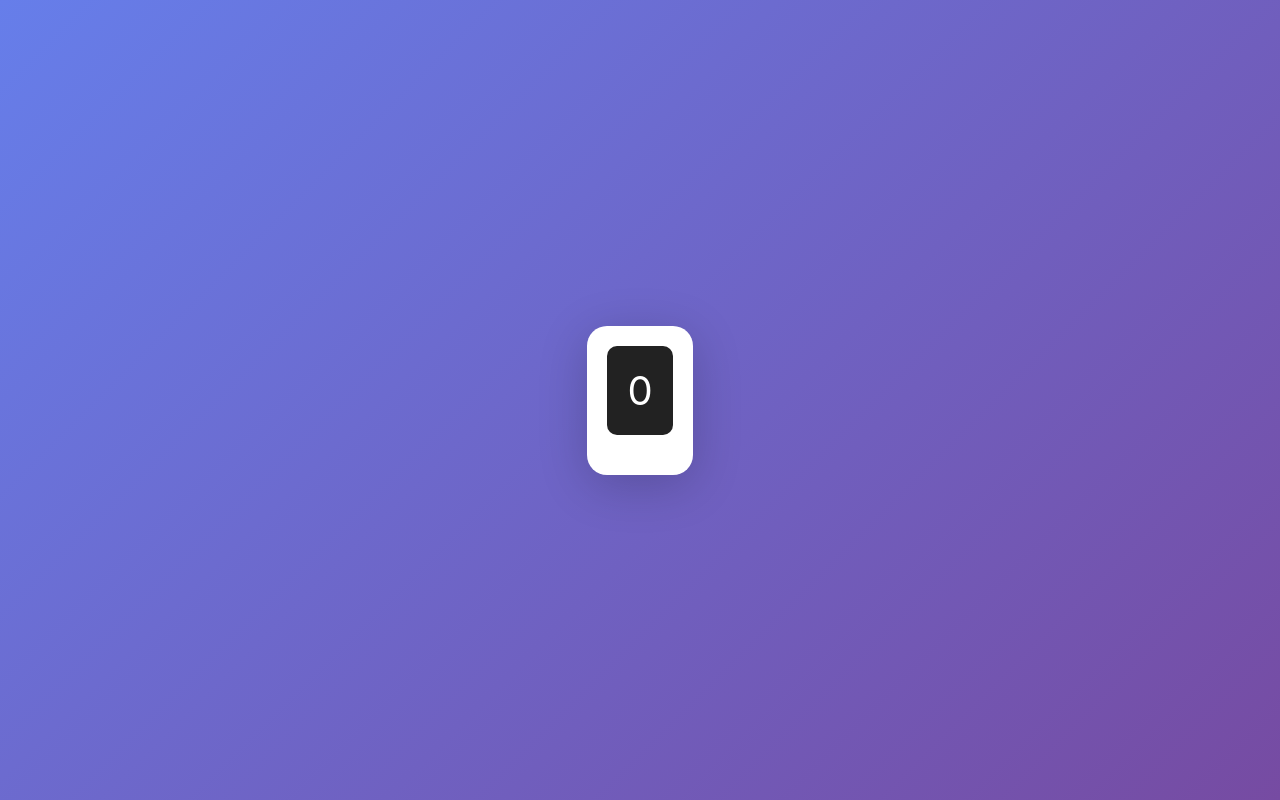
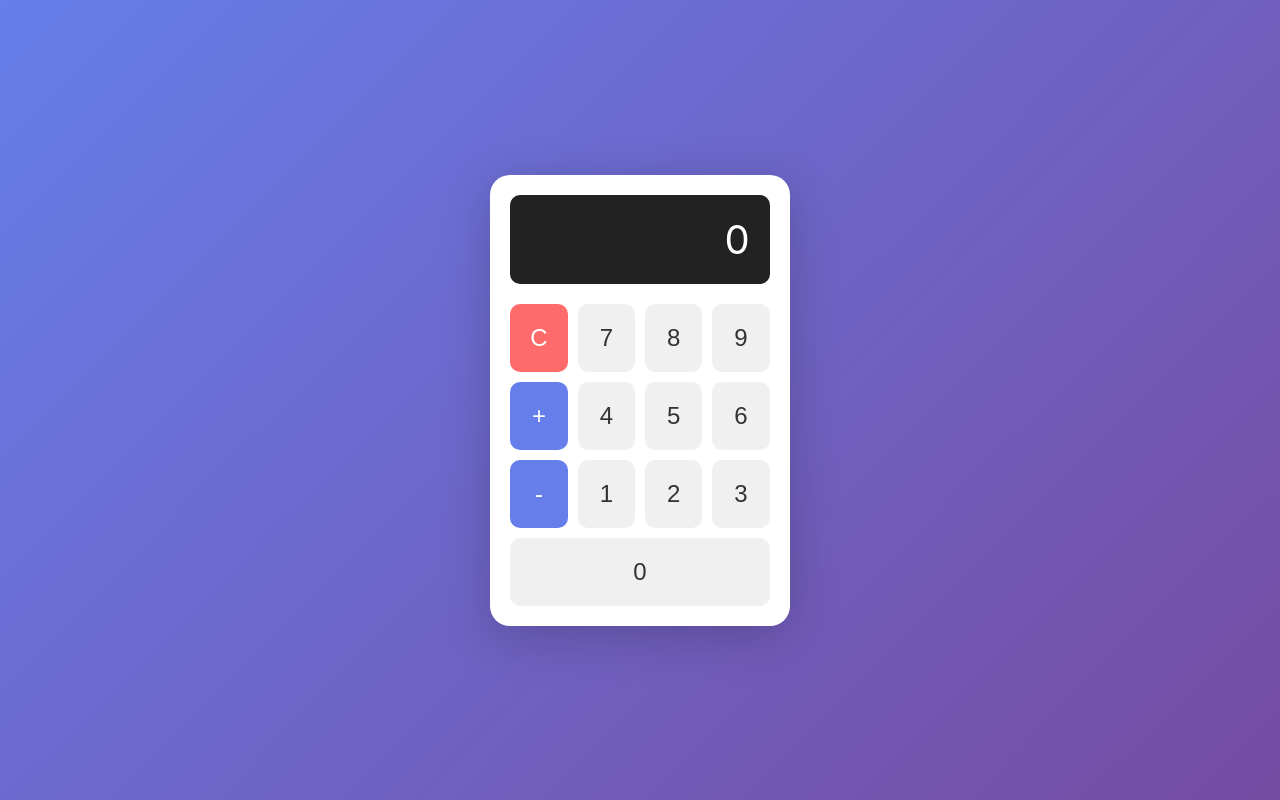
Before and after one commit to rushawnwhite29/git-bisect-practice, a React (Vite) app in the folder frontend/: page / in a window 1280 px wide. Built offline with nearby package versions, Linux system fonts and the light colour scheme.

Commit message:
Add button components with number and operation handlers

```diff
--- a/frontend/src/App.css
+++ b/frontend/src/App.css
@@ -26,3 +26,42 @@
   align-items: center;
   justify-content: flex-end;
 }
+
+.keypad {
+  display: grid;
+  grid-template-columns: repeat(4, 1fr);
+  gap: 10px;
+}
+
+.btn {
+  padding: 20px;
+  font-size: 1.5rem;
+  border: none;
+  border-radius: 10px;
+  cursor: pointer;
+  transition: all 0.2s;
+}
+
+.btn:hover {
+  transform: scale(1.05);
+}
+
+.btn-number {
+  background: #f0f0f0;
+  color: #333;
+}
+
+.btn-operation {
+  background: #667eea;
+  color: white;
+}
+
+.btn-clear {
+  background: #ff6b6b;
+  color: white;
+  grid-column: span 1;
+}
+
+.btn-zero {
+  grid-column: span 4;
+}
--- a/frontend/src/App.jsx
+++ b/frontend/src/App.jsx
@@ -7,12 +7,54 @@ function App() {
   const [operation, setOperation] = useState(null)
   const [waitingForOperand, setWaitingForOperand] = useState(false)
 
+  const handleNumberClick = (num) => {
+    if (waitingForOperand) {
+      setDisplay(String(num))
+      setWaitingForOperand(false)
+    } else {
+      setDisplay(display === '0' ? String(num) : display + num)
+    }
+  }
+
+  const handleOperationClick = (op) => {
+    const inputValue = parseFloat(display)
+
+    if (operand1 === null) {
+      setOperand1(inputValue)
+    }
+
+    setOperation(op)
+    setWaitingForOperand(true)
+  }
+
+  const handleClear = () => {
+    setDisplay('0')
+    setOperand1(null)
+    setOperation(null)
+    setWaitingForOperand(false)
+  }
+
   return (
     <div className="app">
       <div className="calculator">
         <div className="display">{display}</div>
         <div className="keypad">
-          {/* Buttons will be added in the next commit */}
+          <button className="btn btn-clear" onClick={handleClear}>C</button>
+          <button className="btn btn-number" onClick={() => handleNumberClick(7)}>7</button>
+          <button className="btn btn-number" onClick={() => handleNumberClick(8)}>8</button>
+          <button className="btn btn-number" onClick={() => handleNumberClick(9)}>9</button>
+          <button className="btn btn-operation" onClick={() => handleOperationClick('add')}>+</button>
+
+          <button className="btn btn-number" onClick={() => handleNumberClick(4)}>4</button>
+          <button className="btn btn-number" onClick={() => handleNumberClick(5)}>5</button>
+          <button className="btn btn-number" onClick={() => handleNumberClick(6)}>6</button>
+          <button className="btn btn-operation" onClick={() => handleOperationClick('subtract')}>-</button>
+
+          <button className="btn btn-number" onClick={() => handleNumberClick(1)}>1</button>
+          <button className="btn btn-number" onClick={() => handleNumberClick(2)}>2</button>
+          <button className="btn btn-number" onClick={() => handleNumberClick(3)}>3</button>
+
+          <button className="btn btn-number btn-zero" onClick={() => handleNumberClick(0)}>0</button>
         </div>
       </div>
     </div>
```
